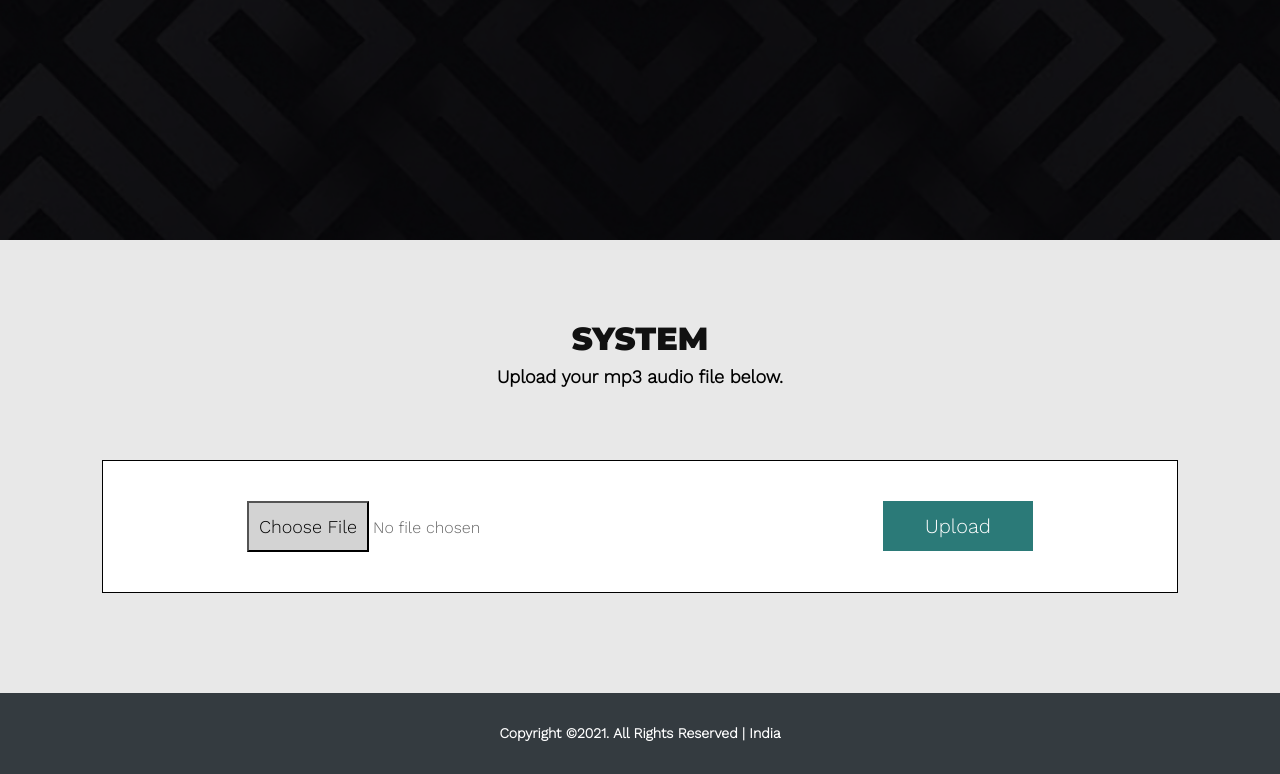
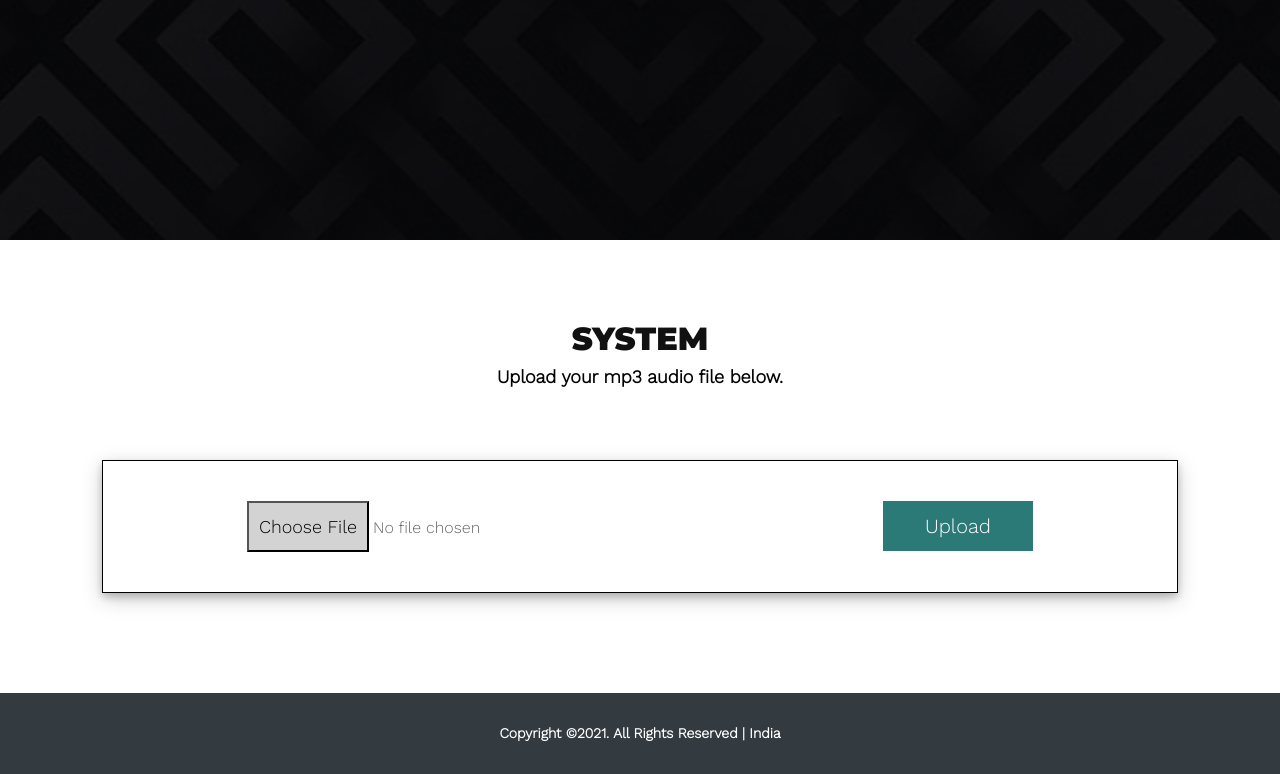
Before and after one commit to jendcruz22/DeepAudiobookTunerApp, a Flask app: page /uploadfile in a window 1280 px wide. Shown: the part 560-1334 px from the top of the page. Run offline with Flask 2, Linux system fonts and the light colour scheme; parts of the project's set-up code (start-up, migrations or seed data) failed here and were passed over; some libraries are stand-ins or nearby versions.

Commit message:
modified : upload page styling and copyright data

```diff
--- a/templates/demo.html
+++ b/templates/demo.html
@@ -153,8 +153,7 @@
 
     <div class="container">
       <div class="copyright">
-        Copyright &copy;<script>document.write(new Date().getFullYear());</script>. All Rights Reserved   |
-  India
+        Copyright &copy;<script>document.write(new Date().getFullYear());</script>. All Rights Reserved   |   India
       </div>
     </div>
   </footer>
--- a/templates/download.html
+++ b/templates/download.html
@@ -82,8 +82,7 @@
 
     <div class="container">
       <div class="copyright">
-        Copyright &copy;<script>document.write(new Date().getFullYear());</script>. All Rights Reserved   |
-  India
+        Copyright &copy;<script>document.write(new Date().getFullYear());</script>. All Rights Reserved   |   India
       </div>
     </div>
   </footer>
--- a/templates/final_product.html
+++ b/templates/final_product.html
@@ -93,8 +93,7 @@
 
     <div class="container">
       <div class="copyright">
-        Copyright &copy;<script>document.write(new Date().getFullYear());</script>. All Rights Reserved   |
-  India
+        Copyright &copy;<script>document.write(new Date().getFullYear());</script>. All Rights Reserved   |   India
       </div>
     </div>
   </footer>
--- a/templates/index.html
+++ b/templates/index.html
@@ -274,8 +274,7 @@
 
     <div class="container">
       <div class="copyright">
-        Copyright &copy;<script>document.write(new Date().getFullYear());</script>. All Rights Reserved   |
-  India
+        Copyright &copy;<script>document.write(new Date().getFullYear());</script>. All Rights Reserved   |   India
       </div>
     </div>
   </footer>
--- a/templates/upload_file.html
+++ b/templates/upload_file.html
@@ -101,19 +101,23 @@
   <main id="main">
 
     <!-- ======= About section ======= -->
-    <section id="about" style="background-color: #E8E8E8;">
+    <section id="about" style="background-color: white;">
       <center>
       <div class="container" data-aos="fade-up">
         <div class="section-header">
           <h3 class="section-title">System</h3>
-          <p class="section-description" style="font-size: 18px; font-family: 'Work Sans', sans-serif; font-weight: 900; color: black;">Upload your mp3 audio file below.</p>
+          <p class="section-description" style="font-size: 18px; font-family: 'Work Sans', sans-serif; font-weight: 900;
+          color: black;">Upload your mp3 audio file below.</p>
         </div>
 
-        <div class="row about-container" style="background-color: white; border: 1px solid #000000; padding: 40px; margin: 20px;">
+        <div class="row about-container" style="background-color: white; border: 1px solid #000000; padding: 40px;
+        margin: 20px; box-shadow: 0 4px 8px 0 rgba(0, 0, 0, 0.2), 0 6px 20px 0 rgba(0, 0, 0, 0.19);">
             <form method=post enctype=multipart/form-data>
               <input type="file" name=file id="fileUpload">
               <!-- <br><br> -->
-              <input type=submit value=Upload style="border: 2px; color: white; font-size: 20px; width: 150px; height: 50px; background-color: #2B7A78; margin-left: 300px;" onMouseOver="this.style.backgroundColor='#3AAFA9'" onMouseOut="this.style.backgroundColor='#2B7A78'">
+              <input type=submit value=Upload style="border: 2px; color: white; font-size: 20px; width: 150px; height: 50px;
+              background-color: #2B7A78; margin-left: 300px; outline: none;" onMouseOver="this.style.backgroundColor='#3AAFA9'"
+              onMouseOut="this.style.backgroundColor='#2B7A78'">
             </form>
         </div>
 
@@ -134,8 +138,7 @@
 
     <div class="container">
       <div class="copyright">
-        Copyright &copy;<script>document.write(new Date().getFullYear());</script>. All Rights Reserved   |
-  India
+        Copyright &copy;<script>document.write(new Date().getFullYear());</script>. All Rights Reserved   |   India
       </div>
     </div>
   </footer>
```
Also changed, not shown: 2 other files.
